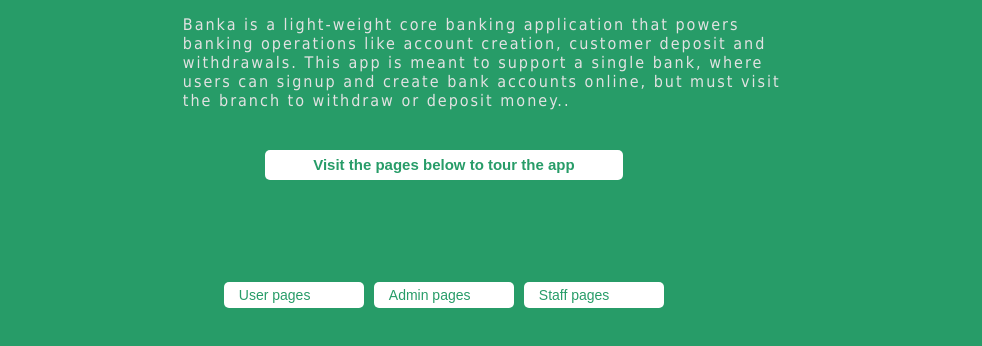
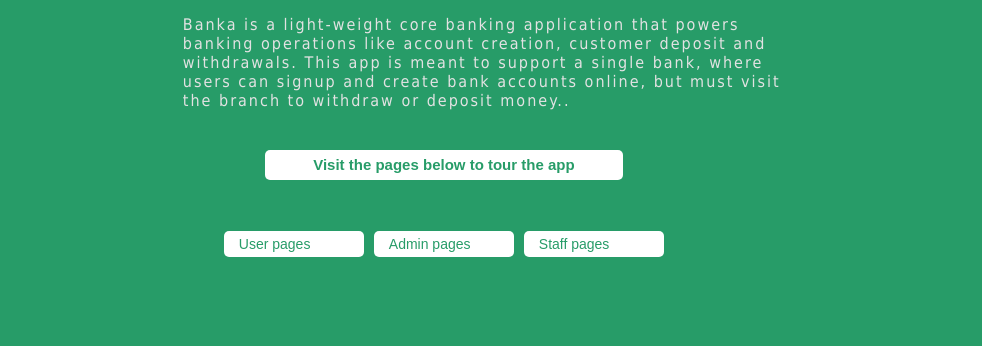
Before and after one commit to samoffem/banka, a plain HTML site: page index.html in a window 1280 px wide. Shown: the part 308-654 px from the top of the page, without its empty margins (150-1132 px from the left). Drawn offline with Linux system fonts and the light colour scheme.

Commit message:
refactor

```diff
--- a/index.css
+++ b/index.css
@@ -80,7 +80,7 @@ nav a{
     cursor: pointer;
 }
 .navigate{
-    margin: 10% 10% 0 0;
+    margin: 5% 10% 0 0;
     overflow: hidden;
 }
 .navigate ul{
```
